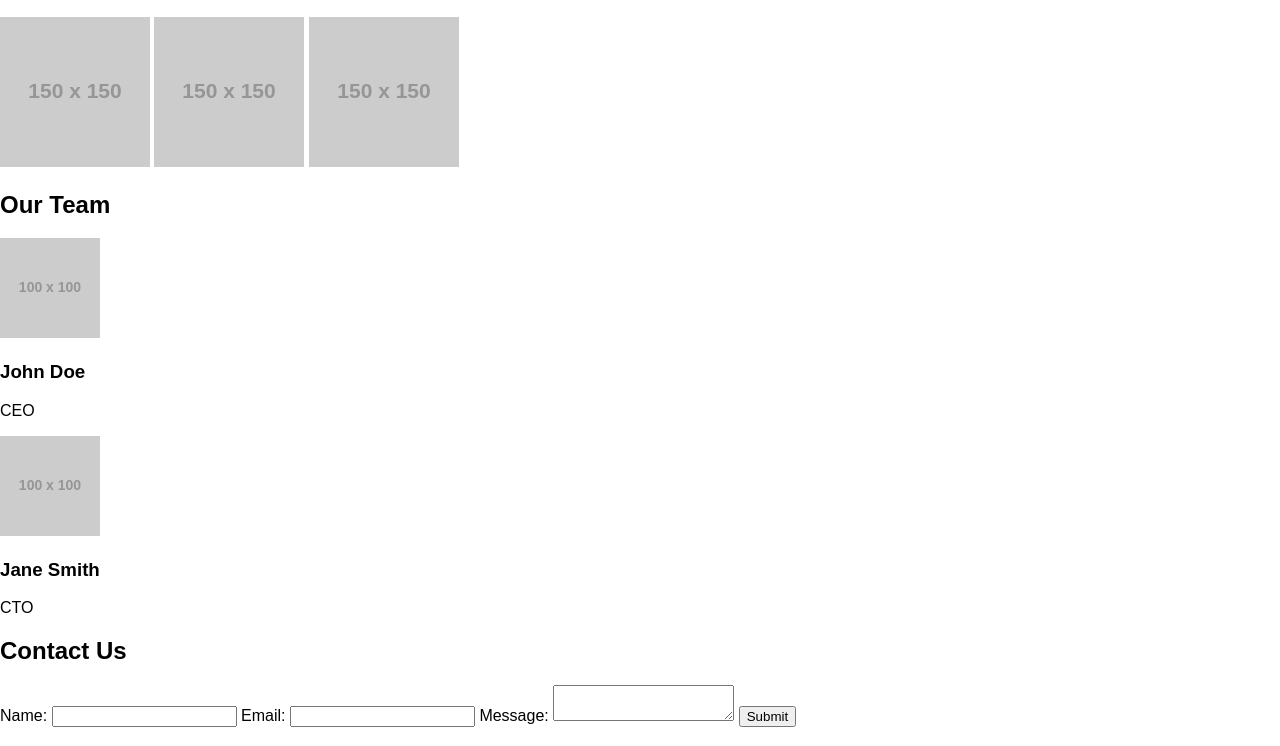
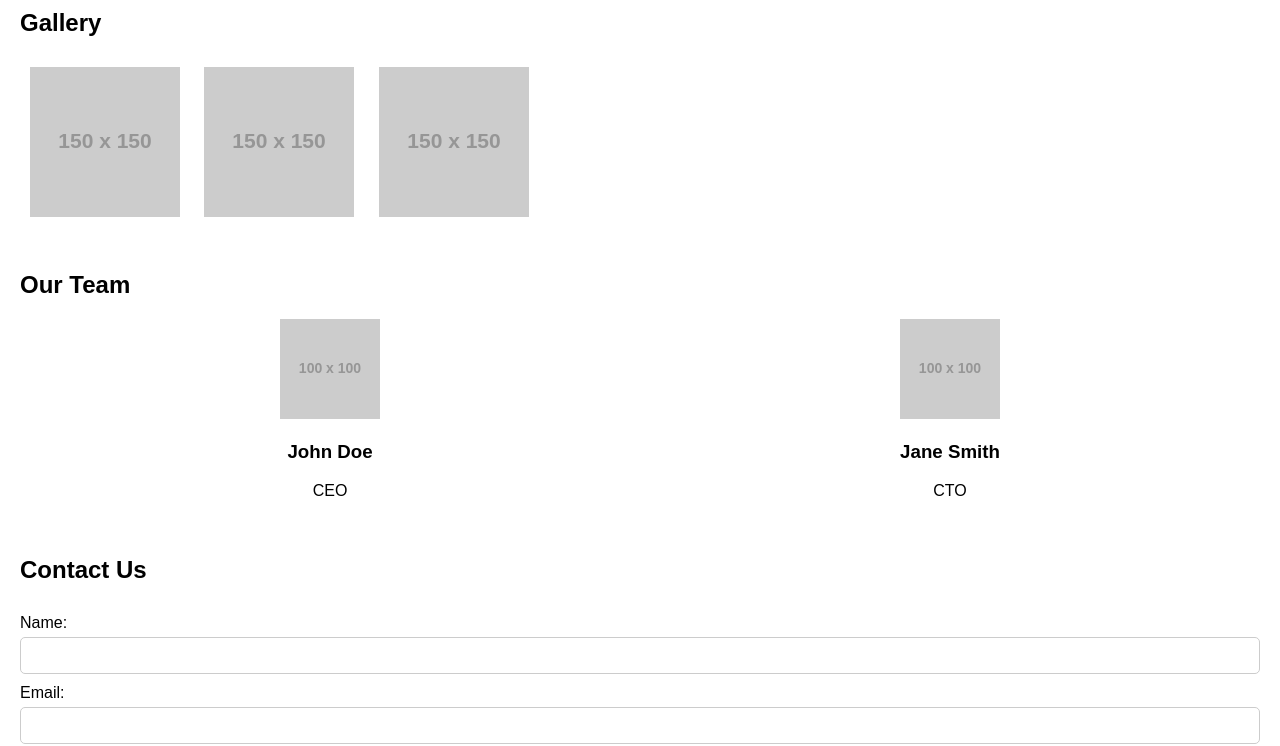
Before and after one commit to CONFINERIE/que, a plain HTML site: page index.html in a window 1280 px wide. Shown: the part 274-1020 px from the top of the page. Drawn offline with Linux system fonts and the light colour scheme; placeholder pictures from the web are drawn by us; a script that the page names is missing.

Commit message:
Update style.css

```diff
--- a/style.css
+++ b/style.css
@@ -1,5 +1,3 @@
-
-
 /* General styling */
 body, html {
     margin: 0;
@@ -71,6 +69,57 @@ header {
     border-radius: 5px;
 }
 
+/* Sections styling */
+main {
+    padding: 20px;
+}
+
+section {
+    margin-bottom: 40px;
+}
+
+.gallery img {
+    width: 100%;
+    max-width: 150px;
+    margin: 10px;
+}
+
+.team {
+    display: flex;
+    justify-content: space-around;
+}
+
+.team-member {
+    text-align: center;
+}
+
+form {
+    display: flex;
+    flex-direction: column;
+}
+
+form label {
+    margin-top: 10px;
+}
+
+form input, form textarea, form button {
+    margin-top: 5px;
+    padding: 10px;
+    border: 1px solid #ccc;
+    border-radius: 5px;
+}
+
+form button {
+    background-color: #333;
+    color: white;
+    border: none;
+    cursor: pointer;
+}
+
+form button:hover {
+    background-color: #555;
+}
+
 /* Responsive styling */
 @media (max-width: 768px) {
     .navbar .nav-links {
```
